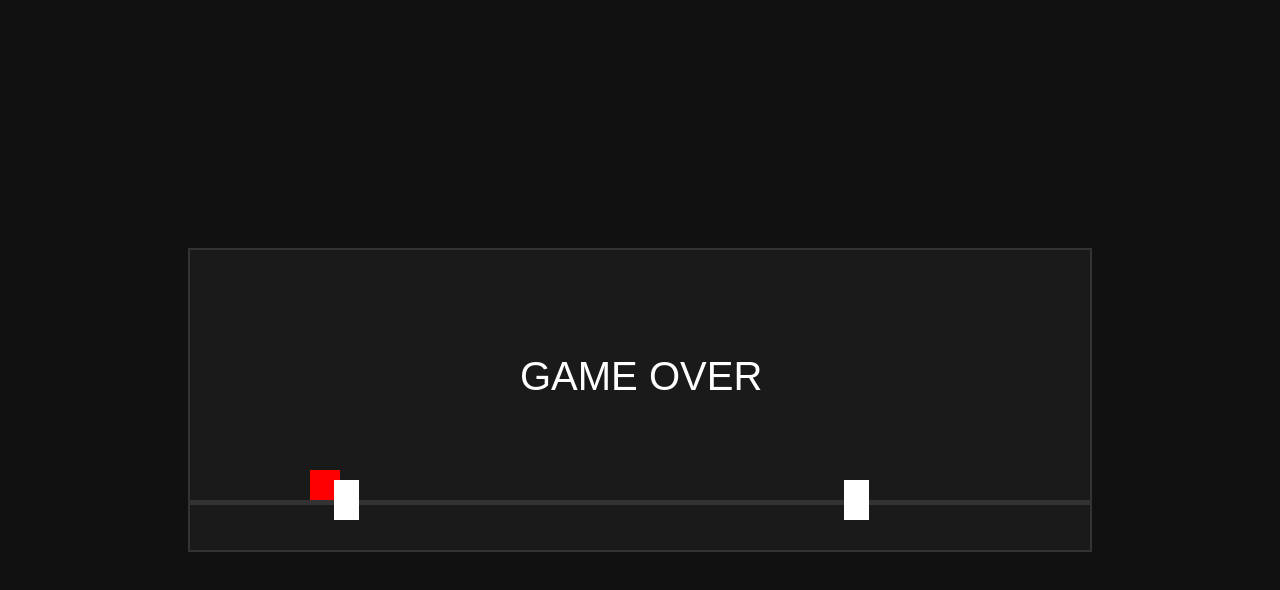
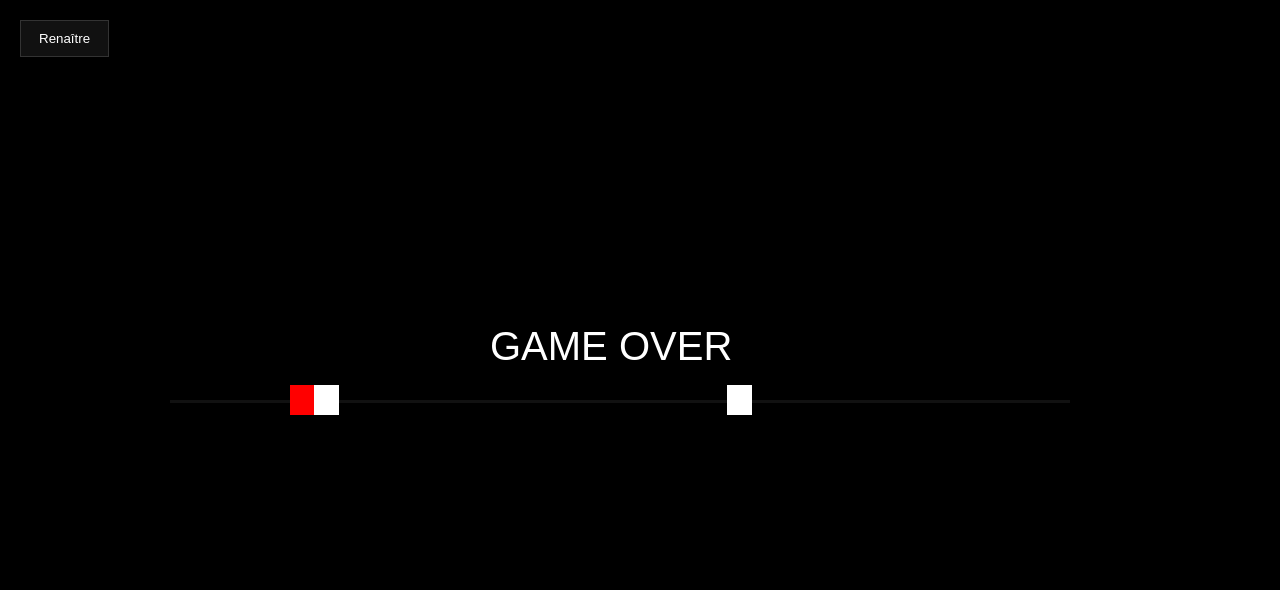
Before and after one commit to journaldegermain/1D, a plain HTML site: page index.html in a window 1280 px wide. Drawn offline with Linux system fonts and the light colour scheme.

Commit message:
Mettre à jour le titre du jeu et améliorer les mécanismes de jeu.

```diff
--- a/index.html
+++ b/index.html
@@ -2,96 +2,111 @@
 <html lang="fr">
 <head>
 <meta charset="UTF-8">
-<title>Jeu 1D</title>
+<title>1D Phase Game</title>
 
 <style>
 body{
   margin:0;
-  background:#111;
+  background:black;
   display:flex;
   justify-content:center;
   align-items:center;
   height:100vh;
-  overflow:hidden;
 }
 
 canvas{
-  background:#1a1a1a;
-  border:2px solid #333;
+  background:black;
+}
+
+#restart{
+  position:absolute;
+  top:20px;
+  left:20px;
+  padding:10px 18px;
+  background:#111;
+  color:white;
+  border:1px solid #333;
+  cursor:pointer;
+  display:none;
 }
 </style>
 </head>
 <body>
 
+<button id="restart">Renaître</button>
 <canvas id="game" width="900" height="300"></canvas>
 
 <script>
 const canvas = document.getElementById("game")
 const ctx = canvas.getContext("2d")
+const restartBtn = document.getElementById("restart")
 
-const ground = 220
+const lineY = 150
 
 const player = {
   x:120,
-  y:ground,
   size:30,
-  vy:0,
-  jumping:false
+  phasing:false,
+  phaseTimer:0
 }
 
-const gravity = 0.8
-const jumpForce = -13
-let speed = 6
-
+const PHASE_TIME = 18
+let speed = 7
 let obstacles = []
+let gameOver = false
 
 function spawnObstacle(){
   obstacles.push({
     x: canvas.width,
-    y: ground + 10,
+    y: lineY - 15,
     w: 25,
-    h: 40
+    h: 30
   })
 }
 
-setInterval(spawnObstacle, 1400)
+setInterval(spawnObstacle, 1000)
 
 document.addEventListener("keydown", e=>{
-  if(e.code === "Space" && !player.jumping){
-    player.vy = jumpForce
-    player.jumping = true
+  if(e.code === "Space" && !player.phasing && !gameOver){
+    player.phasing = true
+    player.phaseTimer = PHASE_TIME
   }
 })
+
+restartBtn.onclick = () => reset()
+
+function reset(){
+  obstacles = []
+  gameOver = false
+  player.phasing = false
+  restartBtn.style.display = "none"
+}
 
 function collide(a,b){
   return a.x < b.x+b.w &&
          a.x+a.size > b.x &&
-         a.y < b.y+b.h &&
-         a.y+a.size > b.y
+         lineY-15 < b.y+b.h &&
+         lineY-15+a.size > b.y
 }
-
-let gameOver = false
 
 function update(){
 
   if(gameOver) return
 
-  player.vy += gravity
-  player.y += player.vy
-
-  if(player.y >= ground){
-    player.y = ground
-    player.vy = 0
-    player.jumping = false
+  if(player.phasing){
+    player.phaseTimer--
+    if(player.phaseTimer <= 0){
+      player.phasing = false
+    }
   }
 
   obstacles.forEach(o => o.x -= speed)
-
-  obstacles = obstacles.filter(o => o.x > -50)
+  obstacles = obstacles.filter(o => o.x > -40)
 
   for(let o of obstacles){
-    if(collide(player,o)){
+    if(!player.phasing && collide(player,o)){
       gameOver = true
+      restartBtn.style.display = "block"
     }
   }
 }
@@ -100,11 +115,11 @@ function draw(){
 
   ctx.clearRect(0,0,canvas.width,canvas.height)
 
-  ctx.fillStyle="#333"
-  ctx.fillRect(0, ground+player.size, canvas.width, 5)
+  ctx.fillStyle="#111"
+  ctx.fillRect(0,lineY,canvas.width,3)
 
-  ctx.fillStyle = player.jumping ? "#8b0000" : "red"
-  ctx.fillRect(player.x, player.y, player.size, player.size)
+  ctx.fillStyle = player.phasing ? "#5a0000" : "red"
+  ctx.fillRect(player.x, lineY-15, player.size, player.size)
 
   ctx.fillStyle="white"
   obstacles.forEach(o=>{
@@ -114,7 +129,7 @@ function draw(){
   if(gameOver){
     ctx.fillStyle="white"
     ctx.font="40px Arial"
-    ctx.fillText("GAME OVER", 330, 140)
+    ctx.fillText("GAME OVER", 320, 110)
   }
 }
 
@@ -129,3 +144,10 @@ loop()
 
 </body>
 </html>
+
+
+loop()
+</script>
+
+</body>
+</html>
```
